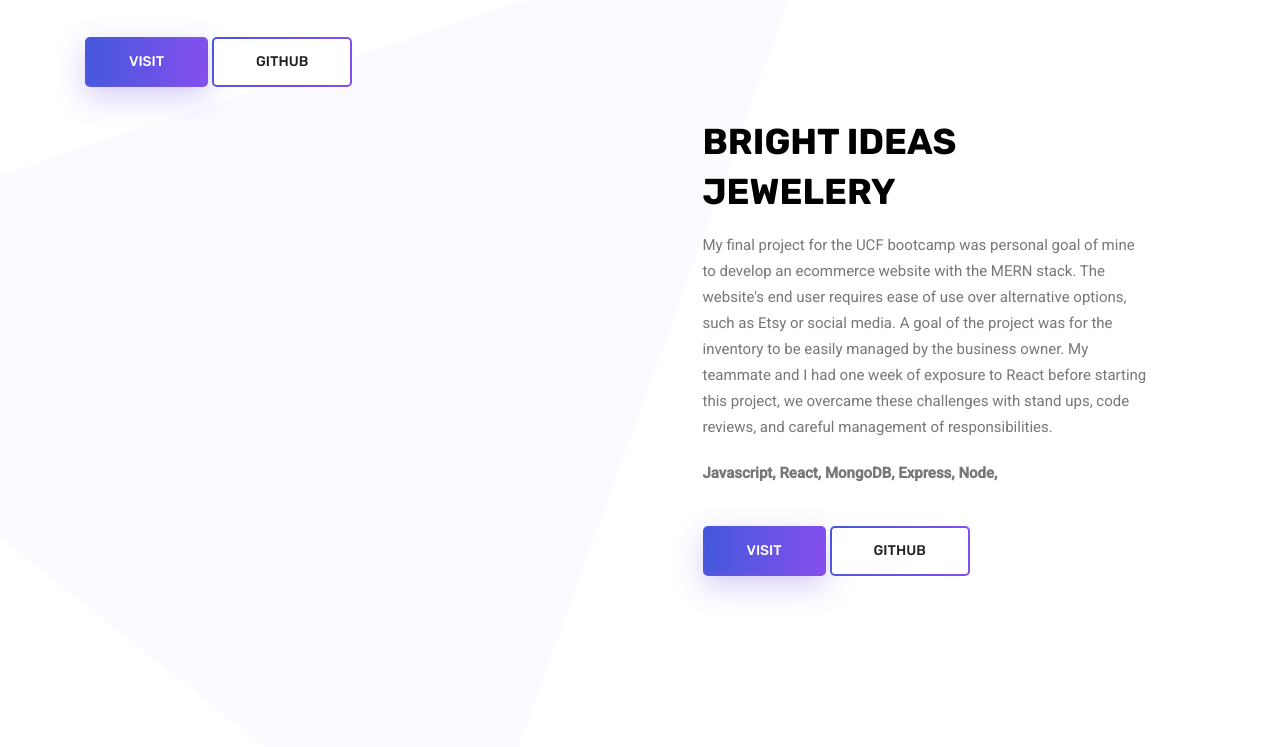
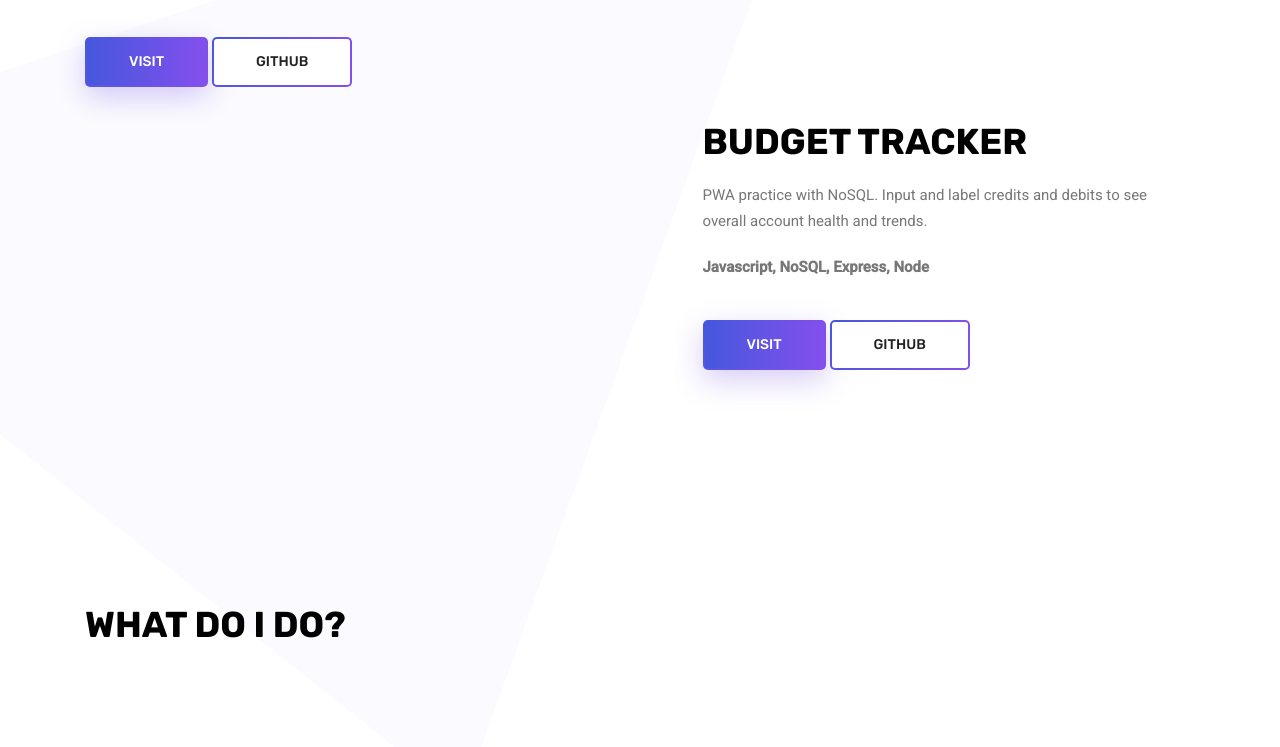
Before and after one commit to Jwhitehead-drft/my_portfolio, a plain HTML site: page index.html in a window 1280 px wide. Shown: the part 1312-2059 px from the top of the page. Drawn offline with nearby package versions, Linux system fonts and the light colour scheme.

Commit message:
Updated 3rd object

```diff
--- a/index.html
+++ b/index.html
@@ -113,19 +113,18 @@
 
 				<div class="offset-lg-1 col-lg-5">
 					<div class="main_title text-left">
-						<h2>Bright Ideas Jewelery</h2>
+						<h2>Budget Tracker</h2>
 						<p>
-							My final project for the UCF bootcamp was personal goal of mine to develop an ecommerce website with the MERN stack. The website's end user requires ease of use over alternative options, such as Etsy or social media. A goal of the project was for the inventory to be easily managed by the business owner. My teammate and I had one week of exposure to React before starting this project, we overcame these challenges with stand ups, code reviews, and careful management of responsibilities.
+							PWA practice with NoSQL. Input and label credits and debits to see overall account health and trends.
 						</p>
 						<p>
 							<strong>Javascript,</strong>
-							<strong>React,</strong>
-							<strong>MongoDB,</strong>
+							<strong>NoSQL,</strong>
 							<strong>Express,</strong>
-							<strong>Node,</strong>
+							<strong>Node</strong>
 						</p>
 
-						<a class="primary_btn" href="#" target="_blank"><span>Visit</span></a> <a class="primary_btn tr-bg" href="https://github.com/codehawkeye/Bright-Idea-Jewelers" target="_blank"><span>Github</span></a>
+						<a class="primary_btn" href="https://whispering-scrubland-02633.herokuapp.com/" target="_blank"><span>Visit</span></a> <a class="primary_btn tr-bg" href="https://github.com/Jwhitehead-drft/BudgetTracker.git" target="_blank"><span>Github</span></a>
 					</div>
 				</div>
 			</div>
```
